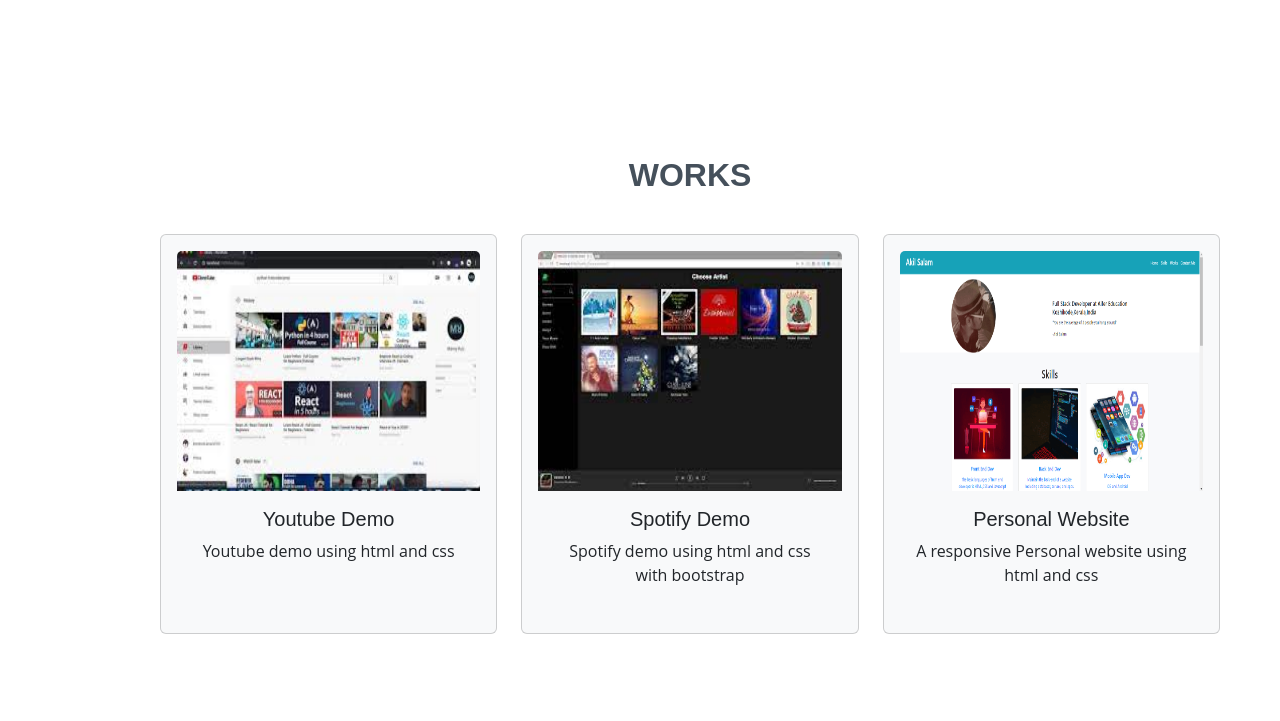
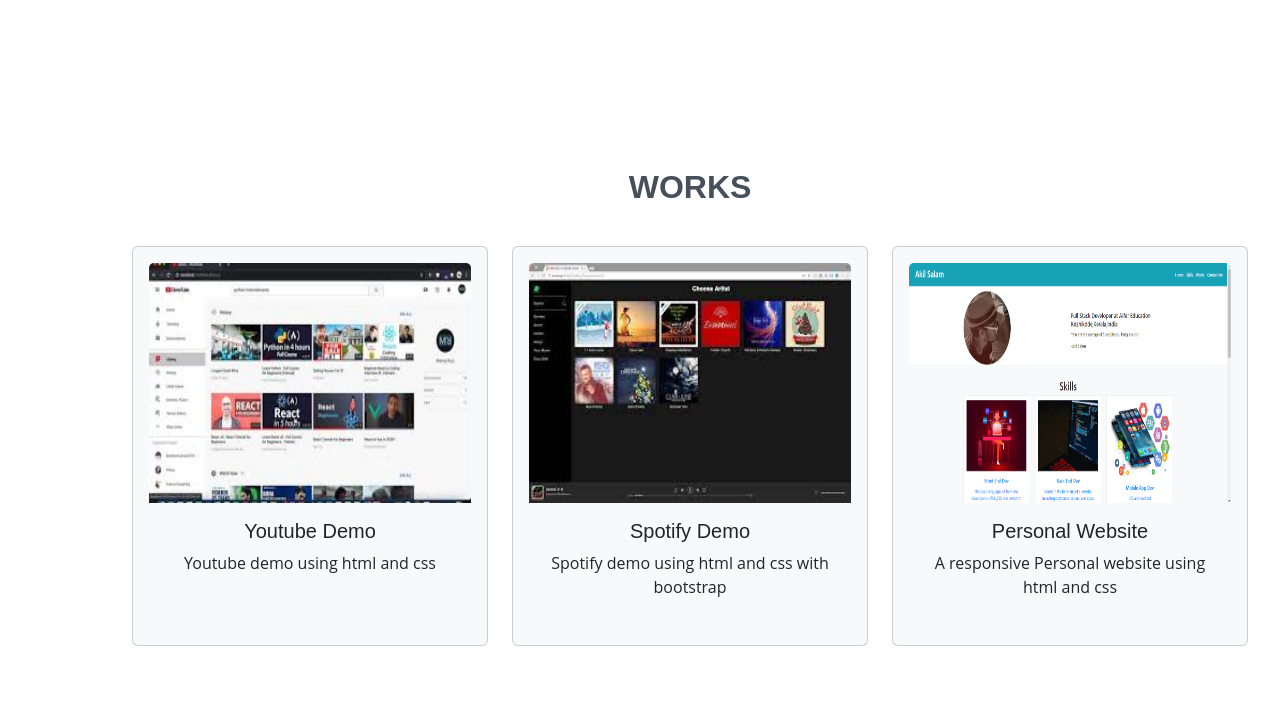
Before and after one commit to akilsalam/Personal-Website, a plain HTML site: page index.html in a window 1280 px wide. Shown: the part 2119-2840 px from the top of the page. Drawn offline with nearby package versions, Linux system fonts and the light colour scheme.

Commit message:
Update index.html

```diff
--- a/index.html
+++ b/index.html
@@ -131,7 +131,7 @@
 
     </section><!-- End Skills Section -->
 
-    <section class="bg-white p-5" id="work">
+    <section class="bg-white " id="work">
       <div class="container" data-aos="fade-up">
         <h2 class="h2 text-center pt-5">Works</h2>
           <div class="row">
```
